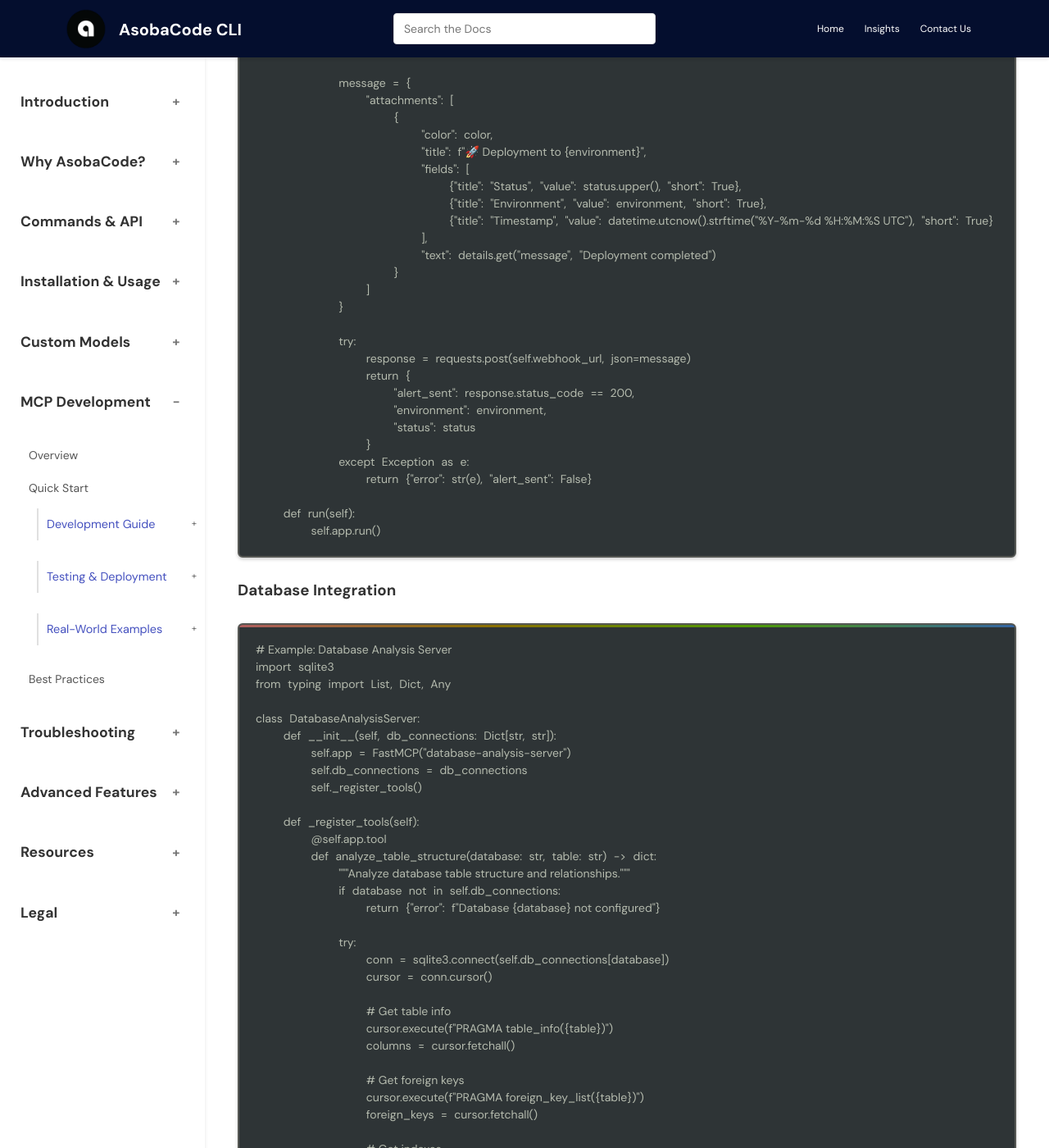
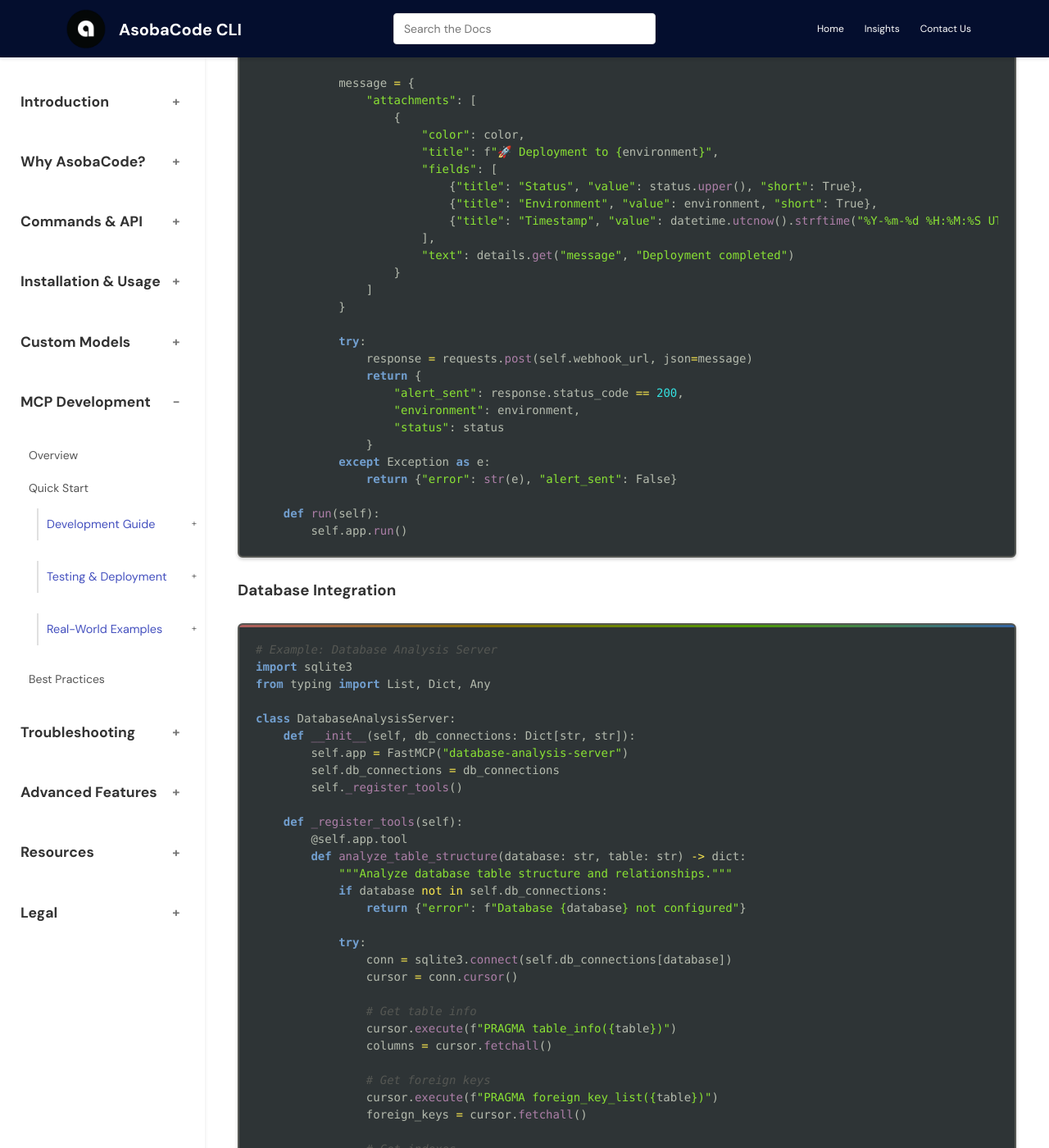
Before and after one commit to AsobaCloud/asobacode.github.io, a Jekyll site: the page built from mcp-server-development.md, in a window 1280 px wide and 1400 px high, scrolled down 6904 px. Shown: the whole window at 82% size. Built offline with Jekyll 4.4.1, drawn with Linux system fonts in a browser that asks for light colours.

Commit message:
additional styling changes to code blocks

```diff
--- a/assets/css/styles.css
+++ b/assets/css/styles.css
@@ -340,31 +340,119 @@ pre code {
   box-shadow: none;
 }
 
-/* Syntax highlighting for common elements */
-pre code .comment {
+/* Rouge syntax highlighting for Jekyll */
+/* Comments */
+.highlight .c,    /* Comment */
+.highlight .cm,   /* Comment.Multiline */
+.highlight .cp,   /* Comment.Preproc */
+.highlight .c1,   /* Comment.Single */
+.highlight .cs {  /* Comment.Special */
   color: var(--ubuntu-bright-black);
   font-style: italic;
+  font-family: 'Ubuntu Mono', 'Consolas', 'Monaco', 'Courier New', monospace;
 }
 
-pre code .string {
+/* Strings */
+.highlight .s,    /* Literal.String */
+.highlight .sb,   /* Literal.String.Backtick */
+.highlight .sc,   /* Literal.String.Char */
+.highlight .s2,   /* Literal.String.Double */
+.highlight .se,   /* Literal.String.Escape */
+.highlight .sh,   /* Literal.String.Heredoc */
+.highlight .si,   /* Literal.String.Interpol */
+.highlight .sx,   /* Literal.String.Other */
+.highlight .sr,   /* Literal.String.Regex */
+.highlight .s1,   /* Literal.String.Single */
+.highlight .ss {  /* Literal.String.Symbol */
   color: var(--ubuntu-bright-green);
+  font-family: 'Ubuntu Mono', 'Consolas', 'Monaco', 'Courier New', monospace;
 }
 
-pre code .number {
+/* Numbers */
+.highlight .m,    /* Literal.Number */
+.highlight .mb,   /* Literal.Number.Bin */
+.highlight .mf,   /* Literal.Number.Float */
+.highlight .mh,   /* Literal.Number.Hex */
+.highlight .mi,   /* Literal.Number.Integer */
+.highlight .il,   /* Literal.Number.Integer.Long */
+.highlight .mo {  /* Literal.Number.Oct */
   color: var(--ubuntu-bright-cyan);
+  font-family: 'Ubuntu Mono', 'Consolas', 'Monaco', 'Courier New', monospace;
 }
 
-pre code .keyword {
+/* Keywords */
+.highlight .k,    /* Keyword */
+.highlight .kc,   /* Keyword.Constant */
+.highlight .kd,   /* Keyword.Declaration */
+.highlight .kn,   /* Keyword.Namespace */
+.highlight .kp,   /* Keyword.Pseudo */
+.highlight .kr,   /* Keyword.Reserved */
+.highlight .kt {  /* Keyword.Type */
   color: var(--ubuntu-bright-blue);
   font-weight: bold;
+  font-family: 'Ubuntu Mono', 'Consolas', 'Monaco', 'Courier New', monospace;
 }
 
-pre code .operator {
+/* Operators */
+.highlight .o,    /* Operator */
+.highlight .ow {  /* Operator.Word */
   color: var(--ubuntu-bright-yellow);
+  font-family: 'Ubuntu Mono', 'Consolas', 'Monaco', 'Courier New', monospace;
 }
 
-pre code .function {
+/* Functions and Names */
+.highlight .n,    /* Name */
+.highlight .na,   /* Name.Attribute */
+.highlight .nb,   /* Name.Builtin */
+.highlight .bp,   /* Name.Builtin.Pseudo */
+.highlight .nc,   /* Name.Class */
+.highlight .no,   /* Name.Constant */
+.highlight .nd,   /* Name.Decorator */
+.highlight .ni,   /* Name.Entity */
+.highlight .ne,   /* Name.Exception */
+.highlight .nf,   /* Name.Function */
+.highlight .nl,   /* Name.Label */
+.highlight .nn,   /* Name.Namespace */
+.highlight .nx,   /* Name.Other */
+.highlight .py,   /* Name.Property */
+.highlight .nt,   /* Name.Tag */
+.highlight .nv,   /* Name.Variable */
+.highlight .vc,   /* Name.Variable.Class */
+.highlight .vg,   /* Name.Variable.Global */
+.highlight .vi {  /* Name.Variable.Instance */
+  color: var(--ubuntu-fg);
+  font-family: 'Ubuntu Mono', 'Consolas', 'Monaco', 'Courier New', monospace;
+}
+
+/* Special highlighting for function names */
+.highlight .nf {  /* Name.Function */
   color: var(--ubuntu-bright-purple);
+  font-family: 'Ubuntu Mono', 'Consolas', 'Monaco', 'Courier New', monospace;
+}
+
+/* Variables */
+.highlight .nv,   /* Name.Variable */
+.highlight .vc,   /* Name.Variable.Class */
+.highlight .vg,   /* Name.Variable.Global */
+.highlight .vi {  /* Name.Variable.Instance */
+  color: var(--ubuntu-bright-cyan);
+  font-family: 'Ubuntu Mono', 'Consolas', 'Monaco', 'Courier New', monospace;
+}
+
+/* Generic tokens */
+.highlight .gd {  /* Generic.Deleted */
+  color: var(--ubuntu-bright-red);
+  font-family: 'Ubuntu Mono', 'Consolas', 'Monaco', 'Courier New', monospace;
+}
+
+.highlight .gi {  /* Generic.Inserted */
+  color: var(--ubuntu-bright-green);
+  font-family: 'Ubuntu Mono', 'Consolas', 'Monaco', 'Courier New', monospace;
+}
+
+/* Ensure all syntax highlighting elements use the same font */
+.highlight * {
+  font-family: 'Ubuntu Mono', 'Consolas', 'Monaco', 'Courier New', monospace;
 }
 
 /* Special styling for bash/shell commands */
```
